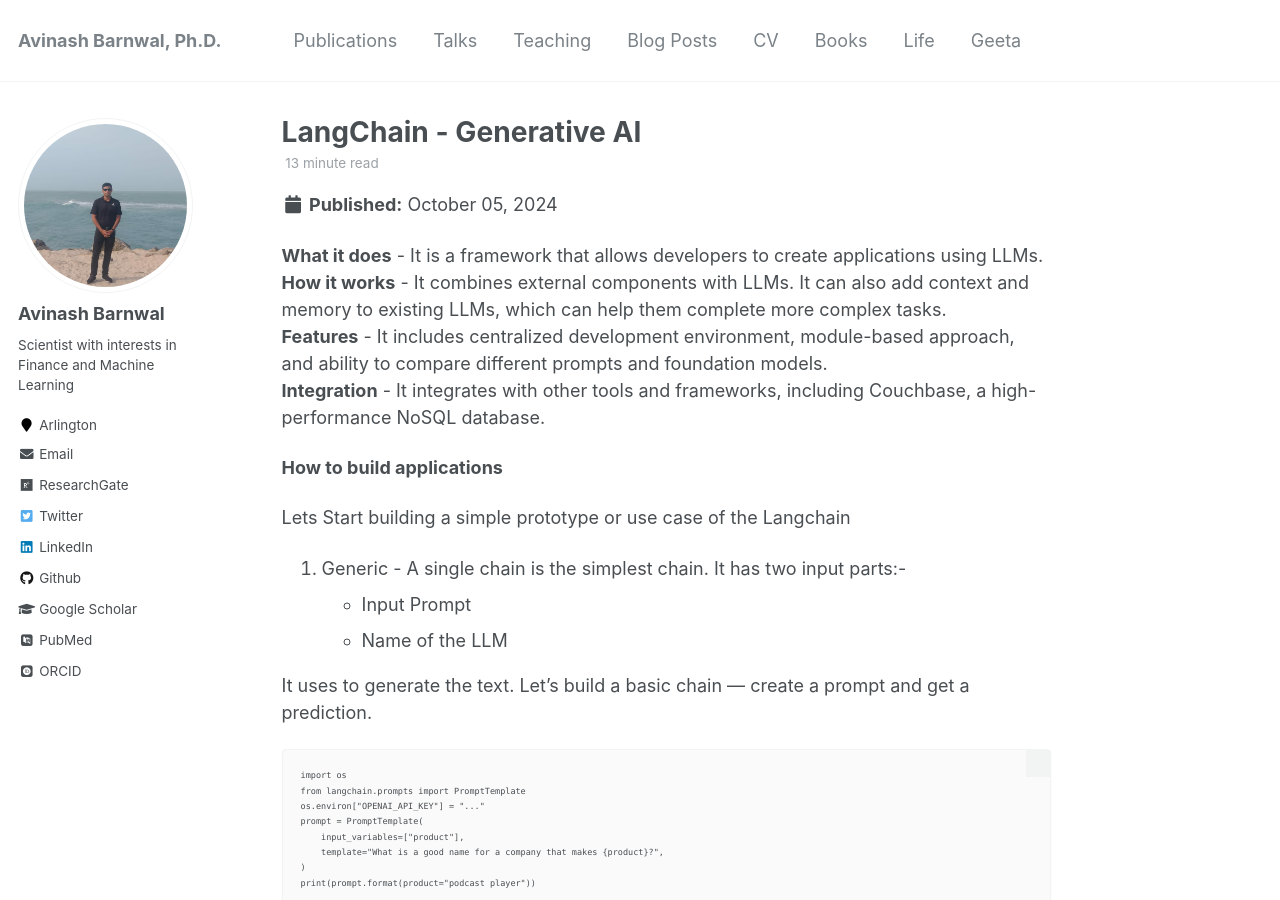
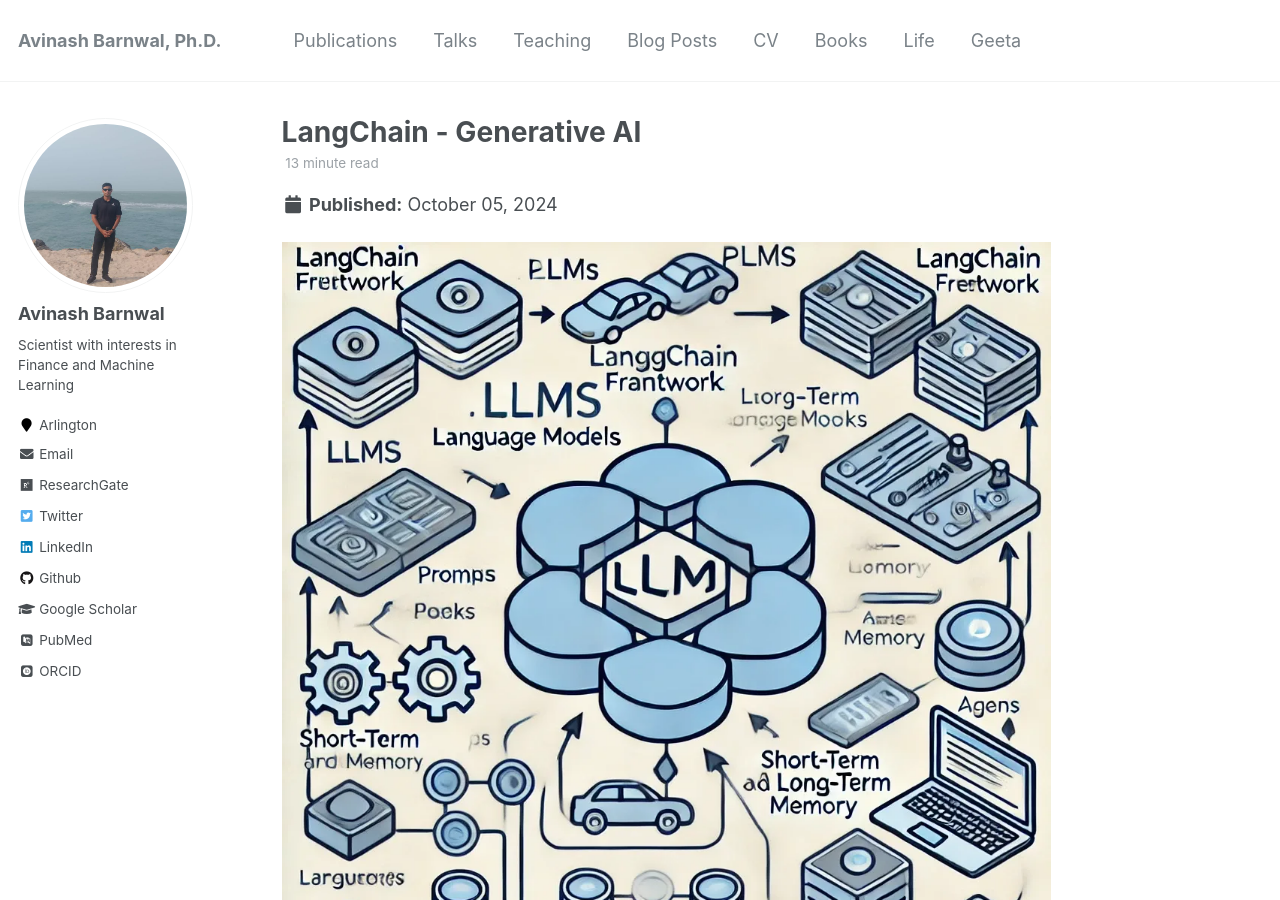
Before and after one commit to avinashbarnwal/avinashbarnwal.github.io, a Jekyll site: the page built from _posts/2024-10-05-langchain_generative_ai.md, in a window 1280 px wide and 900 px high. Built offline with Jekyll 4.4.1, drawn with Linux system fonts in a browser that asks for light colours; some web fonts are replaced.

Commit message:
updated the llms

```diff
--- a/_posts/2024-10-05-langchain_generative_ai.md
+++ b/_posts/2024-10-05-langchain_generative_ai.md
@@ -5,6 +5,8 @@
 permalink: /posts/langchain
 date: 2024-10-05
 ---
+![png](../images/langchain_llm/llm.png)
+
 **What it does** - It is a framework that allows developers to create applications using LLMs.
 **How it works** - It combines external components with LLMs. It can also add context and memory to existing LLMs, which can help them complete more complex tasks.
 **Features** - It includes centralized development environment, module-based approach, and ability to compare different prompts and foundation models.
```
Also changed, not shown: images/langchain_llm/llm.png (added).
